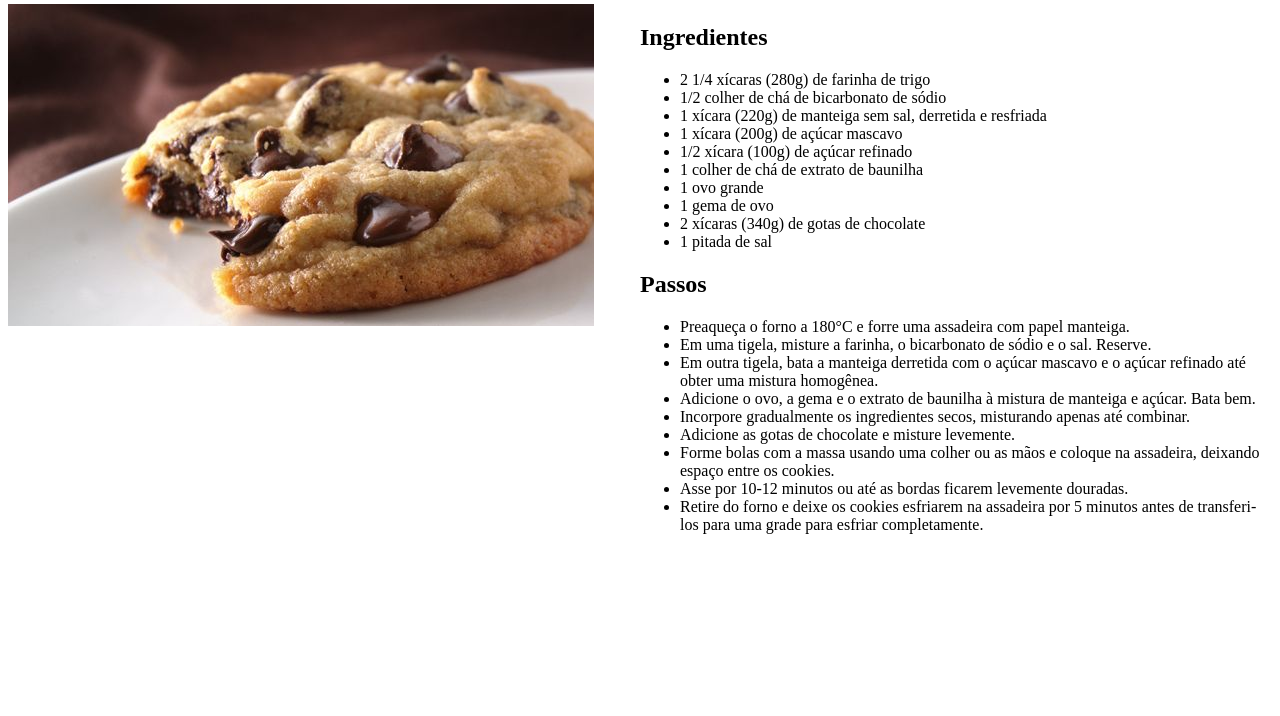
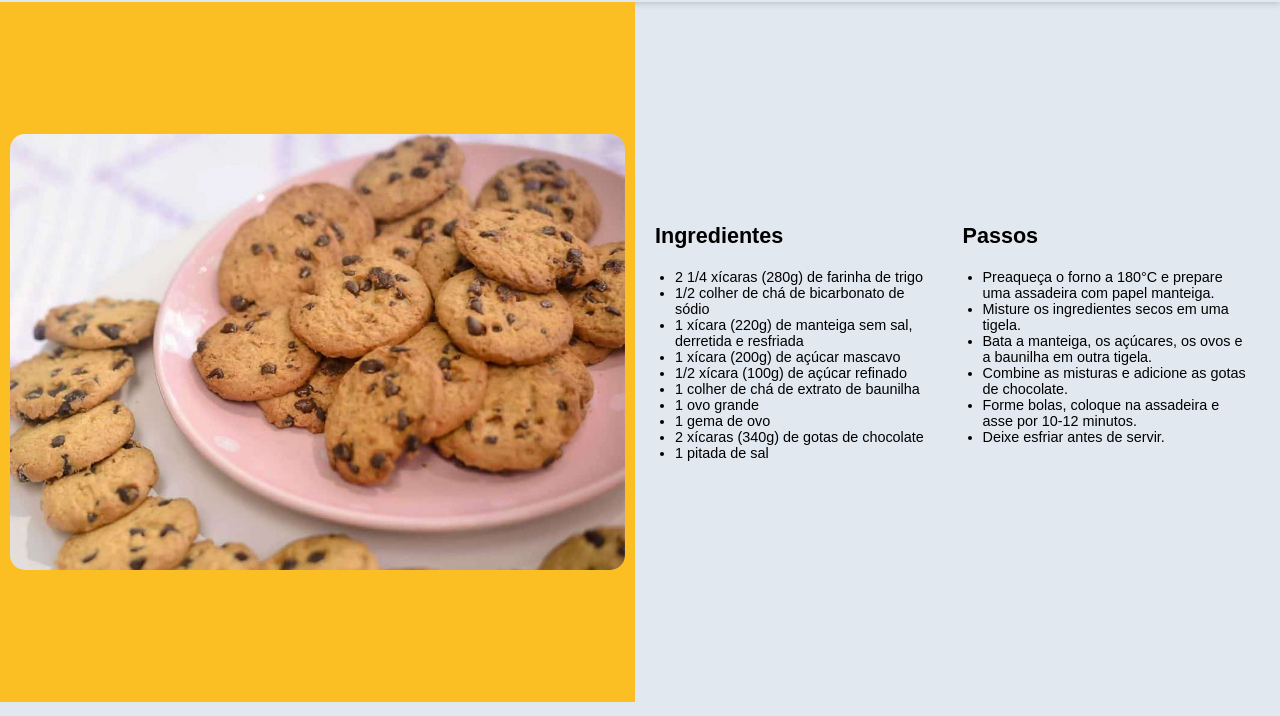
Before and after one commit to Ruan-Pablo/web-receita-desafio2, a plain HTML site: page index.html in a window 1280 px wide. Shown: the part 84-800 px from the top of the page. Drawn offline with Linux system fonts and the light colour scheme.

Commit message:
meramente OK

```diff
--- a/index.html
+++ b/index.html
@@ -6,26 +6,98 @@
     <link rel="icon" type="image/png" href="img/icone.png"/>
     <title>Desafio CSS</title>
     <style>
+        *{
+            margin: 0;
+            padding: 0;
+            box-sizing: border-box;
+        }
         body{
+            background-color: #e2e8f0;
+            font-size: 0.9rem;
+        }
+        .content{
+            display: grid;
+            grid-template-columns: 1fr;
+            font-family: sans-serif;
+        }
+        .content > header{
+            padding: 10px;
+            justify-items: center;
+            font-size: 38px;
+            font-family: cursive;
+            box-shadow: 0 1px 7px rgba(0, 0, 0, 0.2);
+
+        }
+        .content > section {
             display: grid;
             grid-template-columns: 1fr 1fr;
+            align-items: stretch;
+            gap: 10px;
+            height: calc(100vh - 100px);
         }
-        header{
-            grid-column: span 2;
+        .img {
+            display: flex;
+            justify-content: center;
+            align-items: center;
+            background-color: #fbbf24;
+            padding: 10px;
+            height: 100%; /* Ocupa todo o espaço vertical disponível */
         }
         img{
-            justify-content: stretch;
+            width: 100%;
+            border-radius: 15px;
         }
+        main {
+            display: grid;
+            grid-template-columns: 1fr 1fr;
+            padding: 10px;
+            align-content: center;
+        }
+        ul{
+            padding: 20px;
+        }
+        /* 768px //////////////////////////////////////////////////////////////////////////////////////////////////////////////////////// */
+        @media (max-width: 800px) {
+            .content section{
+                display: grid;
+                grid-template-columns: 1fr;
+            }
+            .img{
+                padding: 0;
+            }
+            img{
+                width: 70%;
+            }
+            header h1{
+                font-size: 32px;
+            }
+        }
+        /* 480px //////////////////////////////////////////////////////////////////////////////////////////////////////////////////////// */
+        @media (max-width: 480px) {
+            main {
+                display: grid;
+                grid-template-columns: 1fr;
+            }
+
+            img{
+                width: 100%;
+                border-radius: 0;
+            }
+        }
+
     </style>
 </head>
 <body>
+    <section class="content">
         <header>
             <h1>Receita de Cookie</h1>
         </header>
-    <!-- <section> -->
-        <img src="img/ilustrativo.jpg" alt="Ilustração de cookies deliciosos">
+        <section>
+            <div class="img">
+                <img src="img/ilustrativo1.jpg" alt="Ilustração de cookies deliciosos">
+            </div>
             <main>
-            <div>
+                <section>
                     <h2>Ingredientes</h2>
                     <ul>
                         <li>2 1/4 xícaras (280g) de farinha de trigo</li>
@@ -39,23 +111,21 @@
                         <li>2 xícaras (340g) de gotas de chocolate</li>
                         <li>1 pitada de sal</li>
                     </ul>
-            </div>
-            <div>
+                </section>
+                <section>
                     <h2>Passos</h2>
                     <ul>
-                    <li>Preaqueça o forno a 180°C e forre uma assadeira com papel manteiga.</li>
-                    <li>Em uma tigela, misture a farinha, o bicarbonato de sódio e o sal. Reserve.</li>
-                    <li>Em outra tigela, bata a manteiga derretida com o açúcar mascavo e o açúcar refinado até obter uma mistura homogênea.</li>
-                    <li>Adicione o ovo, a gema e o extrato de baunilha à mistura de manteiga e açúcar. Bata bem.</li>
-                    <li>Incorpore gradualmente os ingredientes secos, misturando apenas até combinar.</li>
-                    <li>Adicione as gotas de chocolate e misture levemente.</li>
-                    <li>Forme bolas com a massa usando uma colher ou as mãos e coloque na assadeira, deixando espaço entre os cookies.</li>
-                    <li>Asse por 10-12 minutos ou até as bordas ficarem levemente douradas.</li>
-                    <li>Retire do forno e deixe os cookies esfriarem na assadeira por 5 minutos antes de transferi-los para uma grade para esfriar completamente.</li>
+                        <li>Preaqueça o forno a 180°C e prepare uma assadeira com papel manteiga.</li>
+                        <li>Misture os ingredientes secos em uma tigela.</li>
+                        <li>Bata a manteiga, os açúcares, os ovos e a baunilha em outra tigela.</li>
+                        <li>Combine as misturas e adicione as gotas de chocolate.</li>
+                        <li>Forme bolas, coloque na assadeira e asse por 10-12 minutos.</li>
+                        <li>Deixe esfriar antes de servir.</li>
                     </ul>
-            </div>
+                </section>
             </main>
-    <!-- </section> -->
+        </section>
+    </section>
     </body>
 
     </html>
--- a/style.css
+++ b/style.css
@@ -0,0 +1,8 @@
+body{
+    display: grid;
+    grid-template-columns: 1fr;
+    background-color: azure;
+    font-size: 0.9rem;
+    gap: 15px;
+    font-family: sans-serif;
+}
```
Also changed, not shown: img/ilustrativo1.jpg (added). Lines whose indentation alone changed are shown as unchanged.
